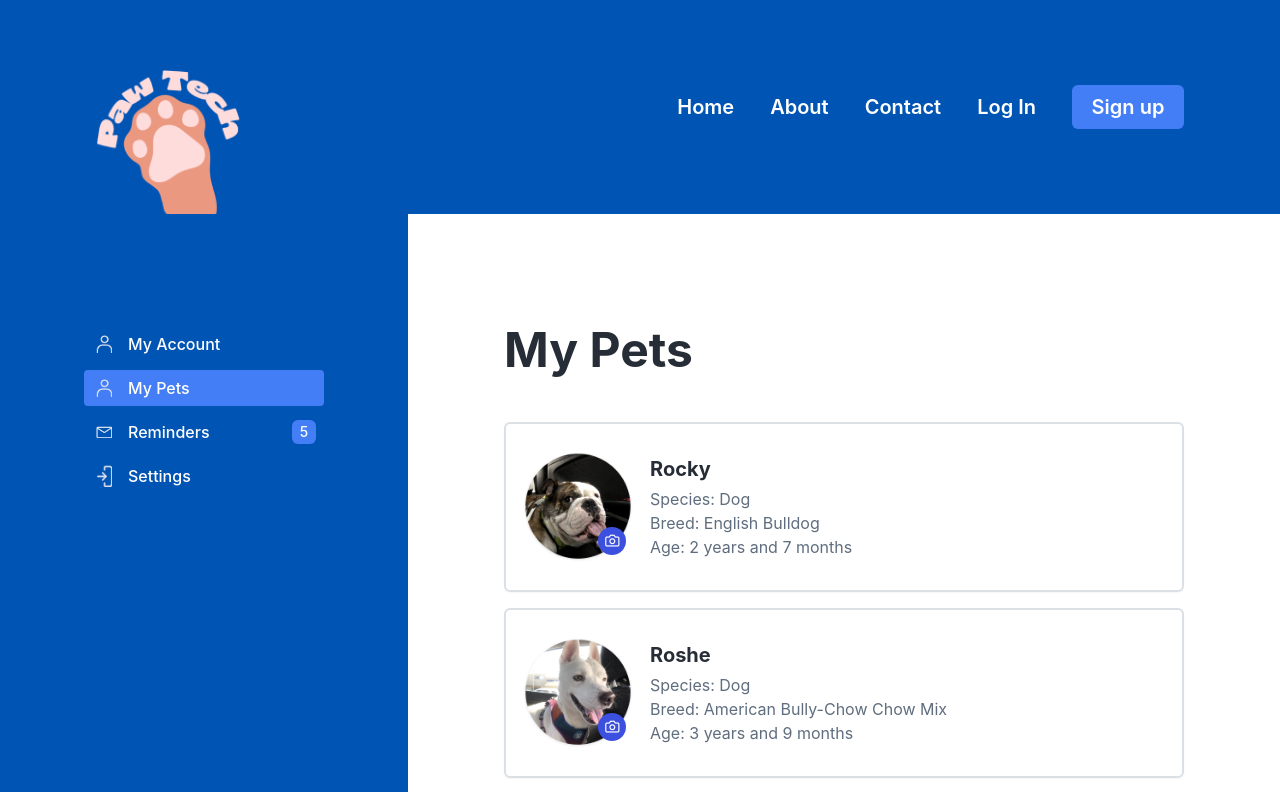
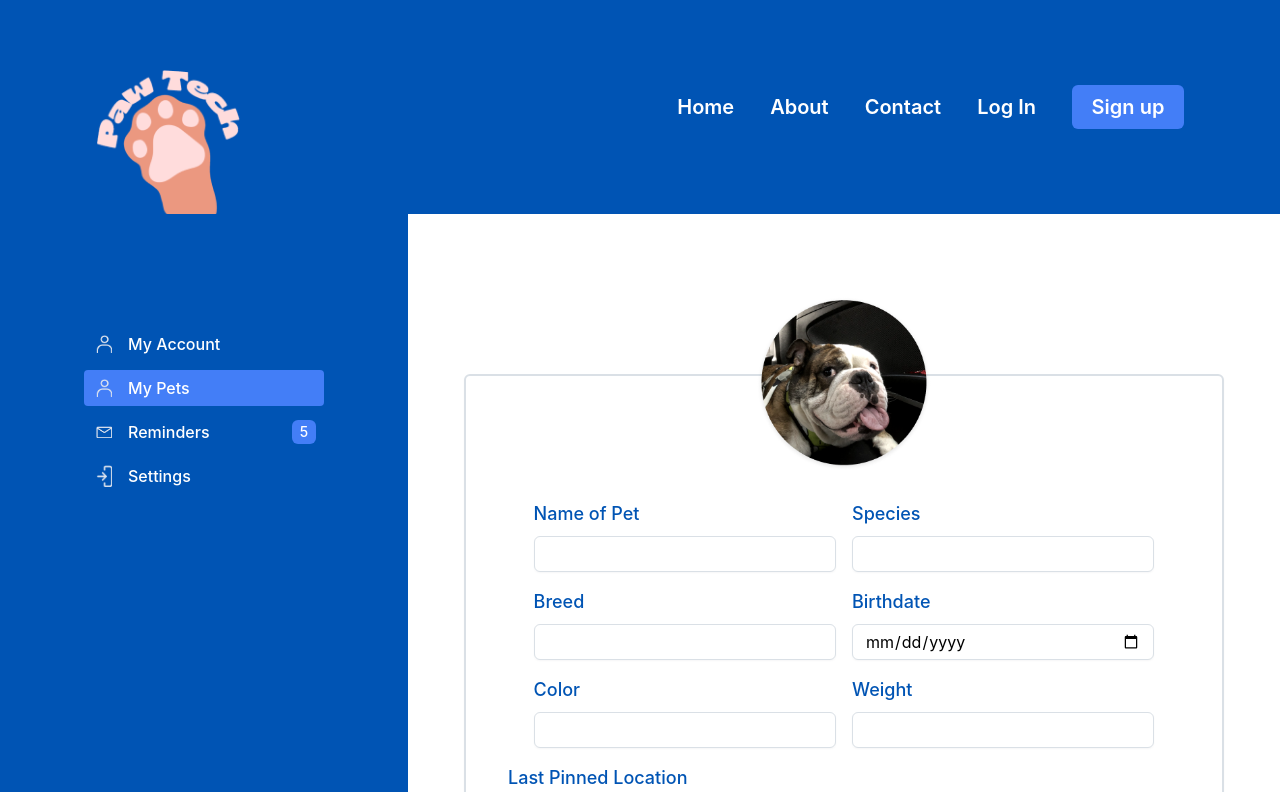
Before and after one commit to abdulwahab-sa/PetN, a React (Vite) app: page / in a window 1280 px wide. Shown: the top 792 px of the page. Built offline with nearby package versions, Linux system fonts and the light colour scheme.

Commit message:
Added New Components

```diff
--- /dev/null
+++ b/src/components/PetAccount.jsx
@@ -0,0 +1,62 @@
+import rockyImg from '../assets/rockyImg.png';
+
+const inputs = [
+	{
+		id: 1,
+		title: 'Name of Pet',
+		type: 'text',
+	},
+	{
+		id: 2,
+		title: 'Species',
+		type: 'text',
+	},
+	{
+		id: 3,
+		title: 'Breed',
+		type: 'text',
+	},
+	{
+		id: 4,
+		title: 'Birthdate',
+		type: 'date',
+	},
+	{
+		id: 5,
+		title: 'Color',
+		type: 'text',
+	},
+	{
+		id: 6,
+		title: 'Weight',
+		type: 'text',
+	},
+	{
+		id: 7,
+		title: 'Last Pinned Location',
+		type: 'text',
+	},
+];
+
+const PetAccount = () => {
+	return (
+		<div className="py-40 px-14 ">
+			<div className="relative w-full mx-auto pet-form-wrapper flex items-center justify-center">
+				<img src={rockyImg} alt="" className="w-44 h-44 rounded-full absolute -top-20  z-30" />
+				<div className="flex flex-wrap item-center justify-center">
+					{inputs.map((el) => (
+						<div
+							className={`flex flex-col space-y-2 max-w-2xl m-2 ${el.title === 'Last Pinned Location' ? 'w-full' : 'w-2/5'}`}
+							key={el.id}
+						>
+							<span className="text-lg font-medium text-darkBlue">{el.title}</span>
+							<input type={el.type} className="w-full h-9 py-1 px-3 pet-form-input" />
+						</div>
+					))}
+				</div>
+			</div>
+		</div>
+	);
+};
+
+export default PetAccount;
--- a/src/index.css
+++ b/src/index.css
@@ -57,7 +57,19 @@ body {
   border-radius: 6px;
 }
 
+.pet-form-wrapper{
+  border: 2px solid #DAE0E6;
+  box-shadow: 0px 1px 2px rgba(16, 24, 40, 0.04);
+  border-radius: 6px;
+  height: 587px;
+  width: 100%;
+}
 
+.pet-form-input{
+  border: 1px solid #DAE0E6;
 
+box-shadow: 0px 1px 2px rgba(16, 24, 40, 0.04);
+border-radius: 6px;
+}
 
 }
--- a/src/pages/Account.jsx
+++ b/src/pages/Account.jsx
@@ -1,11 +1,12 @@
 import MyPets from '../components/MyPets';
+import PetAccount from '../components/PetAccount';
 import Sidebar from '../components/Sidebar';
 
 const Account = () => {
 	return (
 		<div className="flex min-h-screen">
 			<Sidebar />
-			<MyPets />
+			<PetAccount />
 		</div>
 	);
 };
--- a/tailwind.config.js
+++ b/tailwind.config.js
@@ -16,6 +16,7 @@ export default {
 			textColor: {
 				darkGrey: '#272D37',
 				lightGrey: '#5F6D7E',
+				darkBlue: '#0054B4',
 			},
 		},
 		plugins: [],
```
